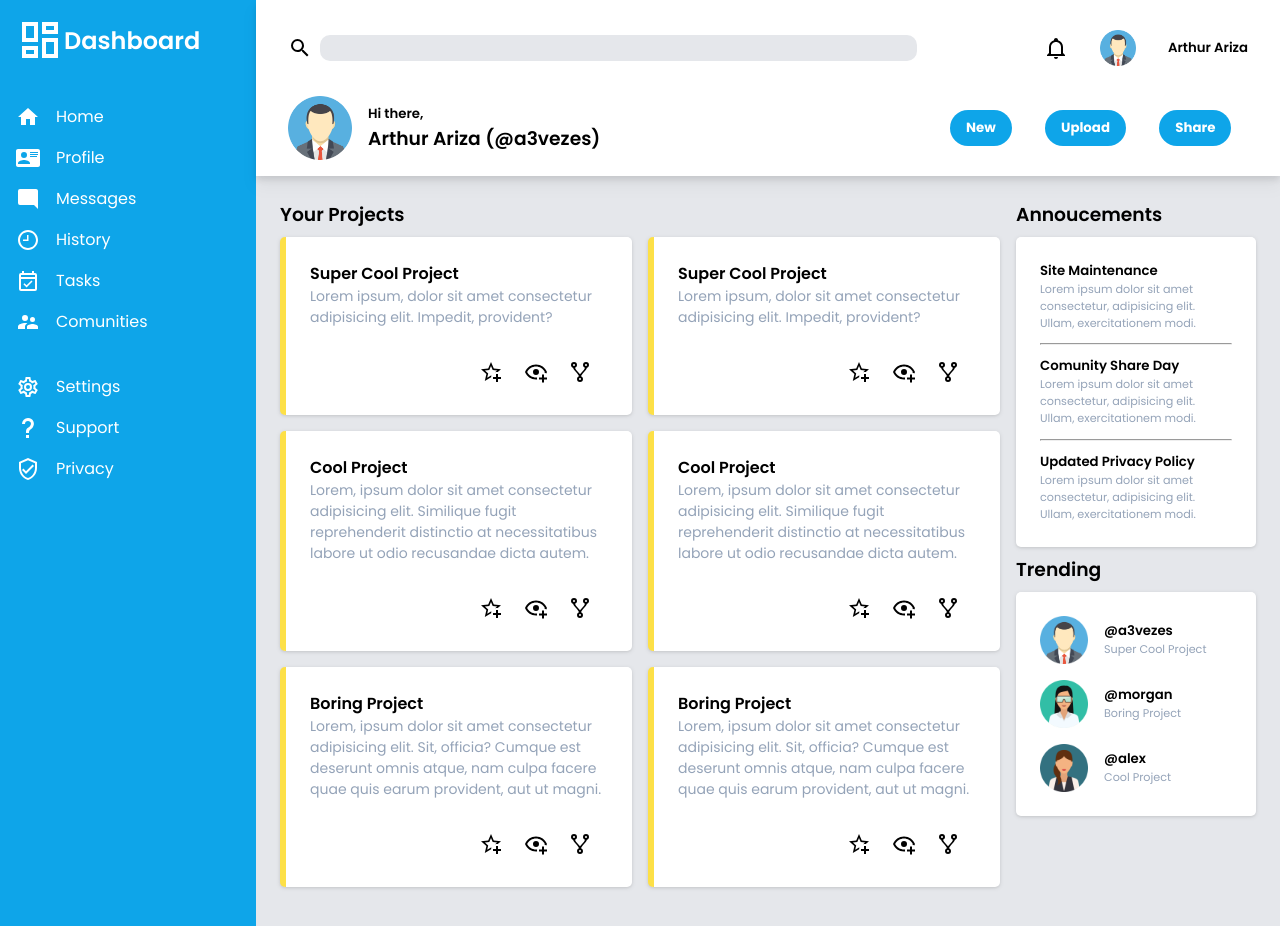
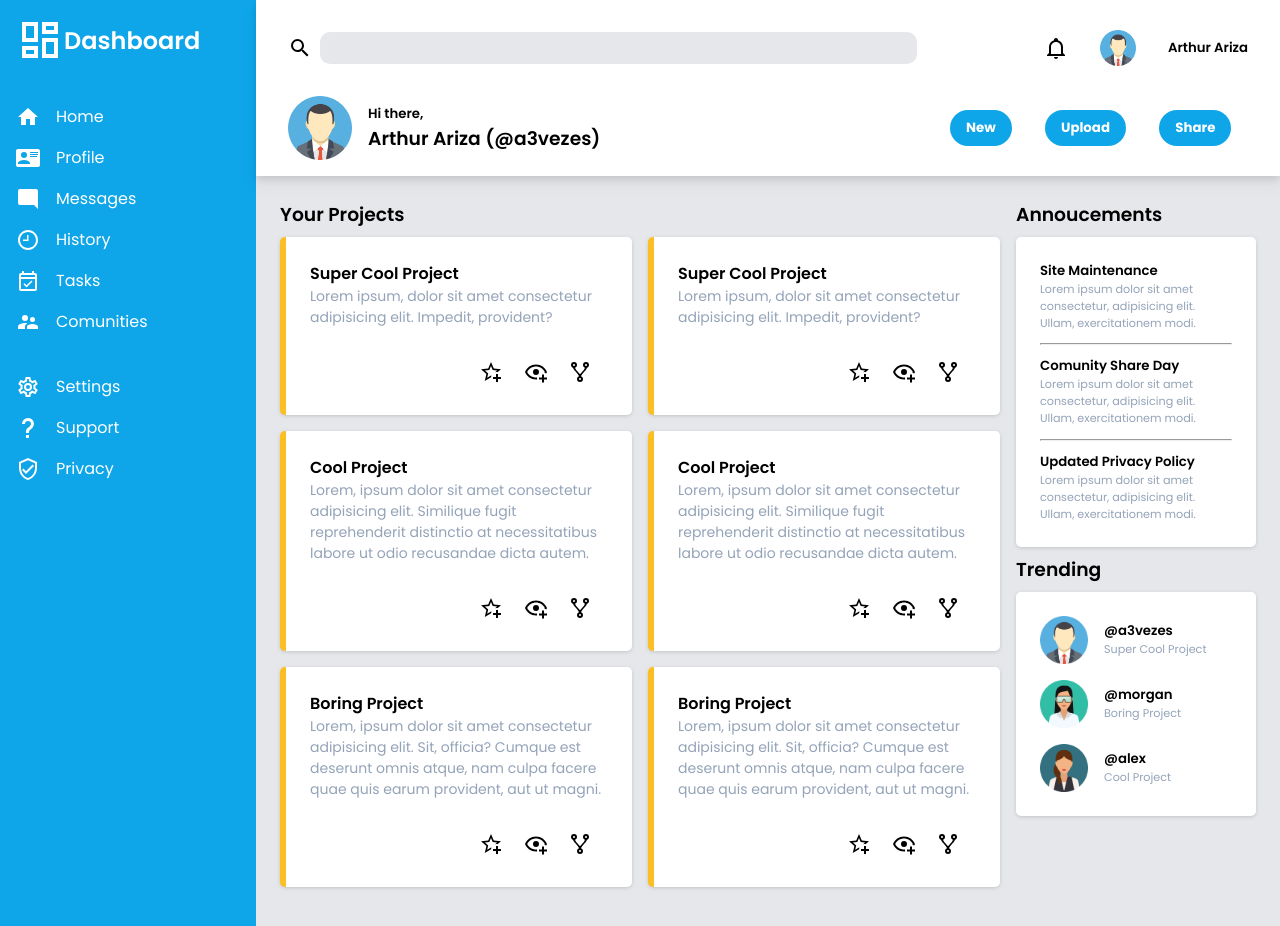
Before and after one commit to a3vezes/admin-dashboard, a plain HTML site: page index.html in a window 1280 px wide. Drawn offline with Linux system fonts and the light colour scheme; a web font is replaced by a local one.

Commit message:
Final Adjustments

```diff
--- a/assets/css/styles.css
+++ b/assets/css/styles.css
@@ -2,7 +2,7 @@
   --white-primary: #fff;
   --grey-primary: #e5e7eb;
   --blue-primary: #0ea5e9;
-  --yellow-primary: #fde047;
+  --yellow-primary: #fbbf24;
 }
 
 /* Utils */
@@ -114,7 +114,7 @@
 
 .search__input {
   width: 100%;
-  padding: 0.2rem 0.7rem;
+  padding: 0.35rem 1rem;
 
   border: none;
   border-radius: 10px;
```
